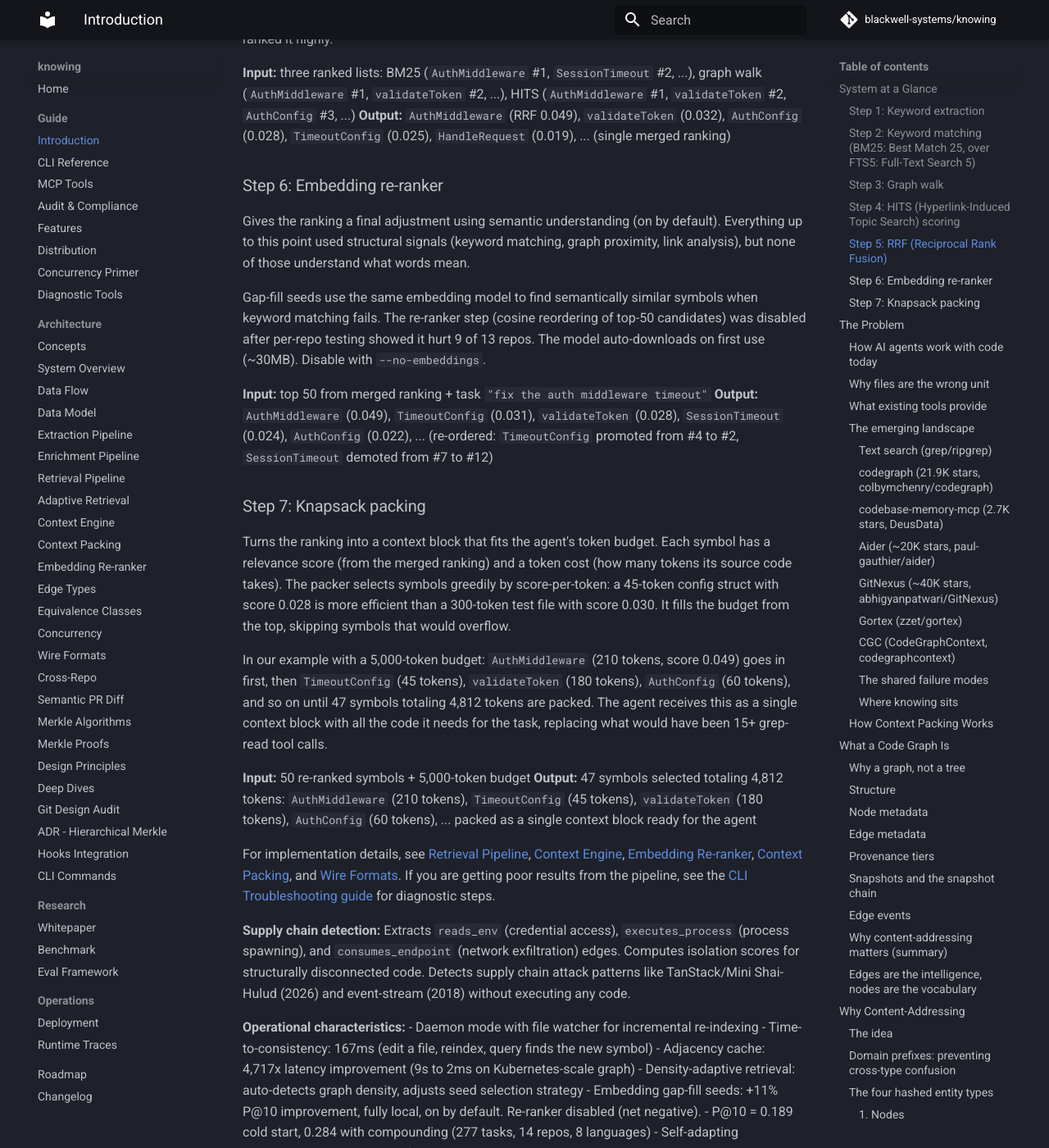
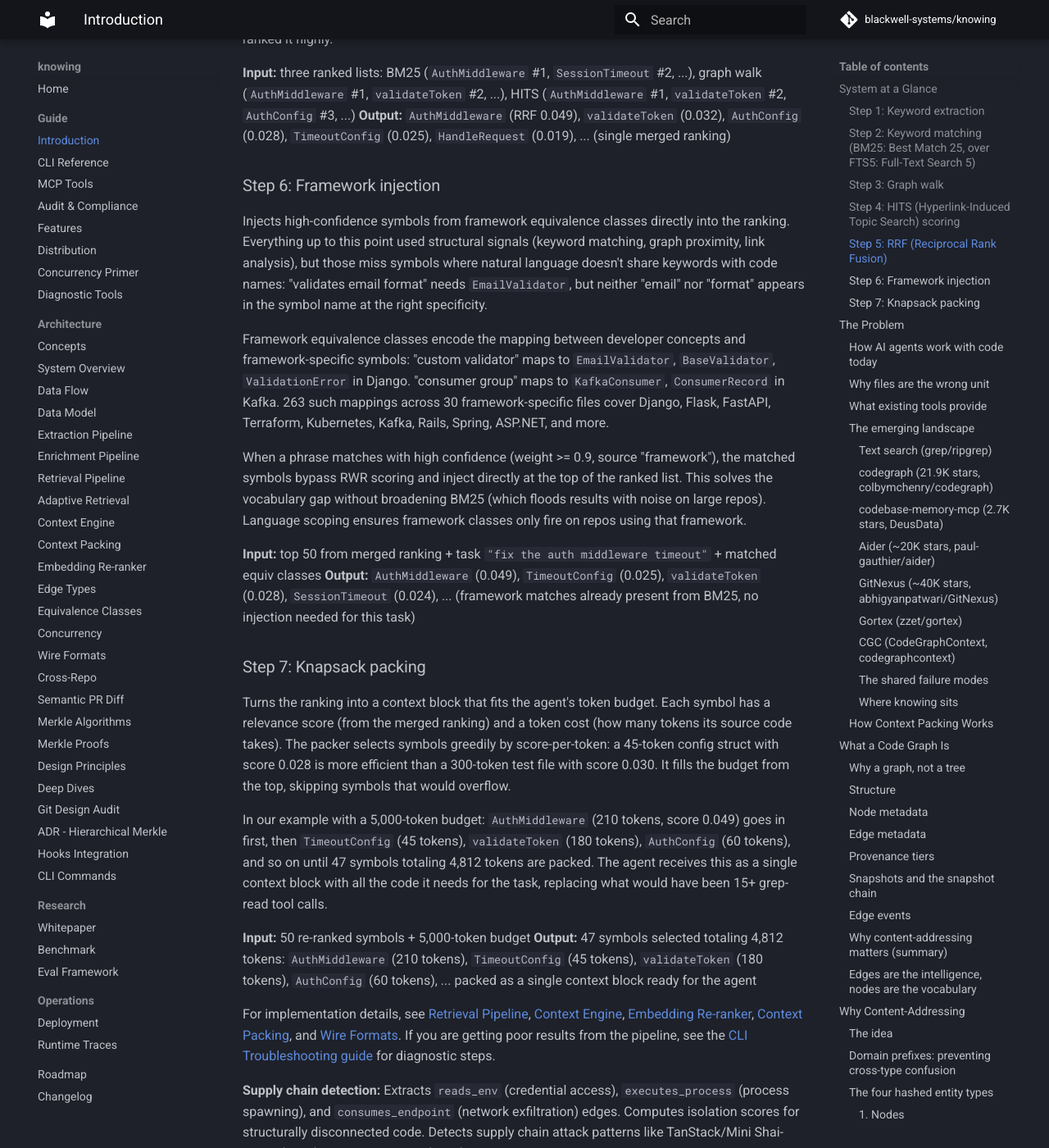
Before and after one commit to blackwell-systems/knowing, an MkDocs documentation site: the page built from docs/guide/introduction.md, in a window 1280 px wide and 1400 px high, scrolled down 4754 px. Shown: the whole window at 82% size. Built offline with MkDocs 1.6.1 and Material for MkDocs 9.7.7, drawn with Linux system fonts in a browser that asks for light colours; comment, search, counter and statistics services are not loaded; some of the changed text lies outside the part shown.

Commit message:
docs: update introduction.md with P@10=0.278, framework injection, honest measurement

````diff
--- a/docs/guide/introduction.md
+++ b/docs/guide/introduction.md
@@ -31,9 +31,9 @@ flowchart TD
     E --> F["5. RRF fusion
     merges BM25 + walk + HITS rankings
     single merged ranking"]
-    F --> G["6. Embedding re-ranker
-    TimeoutConfig promoted (semantic match)
-    SessionTimeout demoted"]
+    F --> G["6. Framework injection
+    High-confidence concept-to-symbol matches
+    bypass RWR for framework conventions"]
     G --> H["7. Knapsack packing
     47 symbols, 4,812 tokens
     fits the 5,000-token budget"]
@@ -101,14 +101,16 @@ In our example, `AuthMiddleware` tops all three lists so it stays #1. `validateT
 **Input:** three ranked lists: BM25 (`AuthMiddleware` #1, `SessionTimeout` #2, ...), graph walk (`AuthMiddleware` #1, `validateToken` #2, ...), HITS (`AuthMiddleware` #1, `validateToken` #2, `AuthConfig` #3, ...)
 **Output:** `AuthMiddleware` (RRF 0.049), `validateToken` (0.032), `AuthConfig` (0.028), `TimeoutConfig` (0.025), `HandleRequest` (0.019), ... (single merged ranking)
 
-### Step 6: Embedding re-ranker
+### Step 6: Framework injection
 
-Gives the ranking a final adjustment using semantic understanding (on by default). Everything up to this point used structural signals (keyword matching, graph proximity, link analysis), but none of those understand what words mean.
+Injects high-confidence symbols from framework equivalence classes directly into the ranking. Everything up to this point used structural signals (keyword matching, graph proximity, link analysis), but those miss symbols where natural language doesn't share keywords with code names: "validates email format" needs `EmailValidator`, but neither "email" nor "format" appears in the symbol name at the right specificity.
 
-Gap-fill seeds use the same embedding model to find semantically similar symbols when keyword matching fails. The re-ranker step (cosine reordering of top-50 candidates) was disabled after per-repo testing showed it hurt 9 of 13 repos. The model auto-downloads on first use (~30MB). Disable with `--no-embeddings`.
+Framework equivalence classes encode the mapping between developer concepts and framework-specific symbols: "custom validator" maps to `EmailValidator`, `BaseValidator`, `ValidationError` in Django. "consumer group" maps to `KafkaConsumer`, `ConsumerRecord` in Kafka. 263 such mappings across 30 framework-specific files cover Django, Flask, FastAPI, Terraform, Kubernetes, Kafka, Rails, Spring, ASP.NET, and more.
 
-**Input:** top 50 from merged ranking + task `"fix the auth middleware timeout"`
-**Output:** `AuthMiddleware` (0.049), `TimeoutConfig` (0.031), `validateToken` (0.028), `SessionTimeout` (0.024), `AuthConfig` (0.022), ... (re-ordered: `TimeoutConfig` promoted from #4 to #2, `SessionTimeout` demoted from #7 to #12)
+When a phrase matches with high confidence (weight >= 0.9, source "framework"), the matched symbols bypass RWR scoring and inject directly at the top of the ranked list. This solves the vocabulary gap without broadening BM25 (which floods results with noise on large repos). Language scoping ensures framework classes only fire on repos using that framework.
+
+**Input:** top 50 from merged ranking + task `"fix the auth middleware timeout"` + matched equiv classes
+**Output:** `AuthMiddleware` (0.049), `TimeoutConfig` (0.025), `validateToken` (0.028), `SessionTimeout` (0.024), ... (framework matches already present from BM25, no injection needed for this task)
 
 ### Step 7: Knapsack packing
 
@@ -128,10 +130,11 @@ For implementation details, see [Retrieval Pipeline](../architecture/retrieval-p
 - Time-to-consistency: 167ms (edit a file, reindex, query finds the new symbol)
 - Adjacency cache: 4,717x latency improvement (9s to 2ms on Kubernetes-scale graph)
 - Density-adaptive retrieval: auto-detects graph density, adjusts seed selection strategy
-- Embedding gap-fill seeds: +11% P@10 improvement, fully local, on by default. Re-ranker disabled (net negative).
-- P@10 = 0.189 cold start, 0.284 with compounding (277 tasks, 14 repos, 8 languages)
-- Self-adapting compounding: +4.2% P@10 from passive task memory
-- Competitive: 2.17x codegraph, 3.44x GitNexus, 3.63x Gortex, 12.6x grep (cold start)
+- Embeddings: confirmed neutral on cold start (session 23, 3 runs identical with/without). Gap-fill and re-ranker both disabled.
+- Framework equivalence classes: 263 concept-to-symbol mappings across 30 files, with forced injection for high-confidence matches
+- Adaptive retrieval: auto-detects flat RWR results on massive repos (>200K nodes), falls back to direct FTS + contains-edge expansion
+- P@10 = 0.278 cold start (297 tasks, 15 repos, 8 languages, honest measurement: no task memory, no embeddings)
+- Competitive: 3.20x codegraph, 5.05x GitNexus, 5.35x Gortex, 18.5x grep (cold start)
 - MCP server interface with 28 tools for agent consumption
 
 ## The Problem
@@ -239,11 +242,11 @@ Across all of these tools, recurring gaps appear:
 
 #### Where knowing sits
 
-knowing's differentiator is graph-native retrieval: RWR (Random Walk with Restart) + HITS authority scoring + BM25 fusion + embedding gap-fill seeds, producing a single deterministic ranking per query. The same input always yields the same output. The pipeline scales to 253K nodes (Kubernetes) without hanging. It runs locally with no LLM dependency (the embedding model is pure Go ONNX inference, not an LLM), completing in 2ms on cached graphs via the adjacency cache (220ms with embedding gap-fill). And because the graph is content-addressed and Merkle-versioned, every result is reproducible, cacheable, and provable.
+knowing's differentiator is graph-native retrieval with framework knowledge injection: RWR (Random Walk with Restart) + HITS authority scoring + BM25 fusion + 263 framework equivalence classes with forced injection, producing a single deterministic ranking per query. The same input always yields the same output. The pipeline scales to 552K nodes (VS Code) without hanging. It runs locally with no LLM dependency and no embedding dependency (embeddings confirmed neutral on cold start, session 23), completing in 2ms on cached graphs via the adjacency cache. And because the graph is content-addressed and Merkle-versioned, every result is reproducible, cacheable, and provable.
 
 **Context packers** (Aider, Repo Map, etc) analyze your repo and produce a condensed map for the agent's context window. They run at query time, produce text, and are stateless: they don't remember what was useful last time. They don't version their output or prove anything about it.
 
-**Code graphs / indexers** (Sourcegraph, codegraph, GitNexus, Stack Graphs) build a queryable index of code relationships. Most use mutable state (database rows with auto-increment IDs). They can answer "who calls X?" but can't answer "who called X last Tuesday?" or "prove no one calls X." They don't learn from feedback. In head-to-head benchmark (14 repos, 277 tasks, 8 languages): knowing achieves 2.17x the precision of codegraph (19K stars), 3.44x vs GitNexus, and 3.63x vs Gortex.
+**Code graphs / indexers** (Sourcegraph, codegraph, GitNexus, Stack Graphs) build a queryable index of code relationships. Most use mutable state (database rows with auto-increment IDs). They can answer "who calls X?" but can't answer "who called X last Tuesday?" or "prove no one calls X." They don't learn from feedback. In head-to-head benchmark (15 repos, 297 tasks, 8 languages): knowing achieves 3.20x the precision of codegraph (19K stars), 5.05x vs GitNexus, and 5.35x vs Gortex. All measurements use honest cold-start evaluation with no task memory and dot-bounded symbol matching.
 
 **Agent memory systems** (MemGPT, various RAG frameworks) persist information across sessions. They remember conversations but not code structure. They can recall "you asked about auth last time" but can't tell you "auth's blast radius grew by 3 callers since then."
 
@@ -943,18 +946,21 @@ knowing is unique in applying content-addressing to *relationships between code*
 
 ### Measured performance
 
-These numbers are reproducible via the benchmark suite (14 repos, 277 tasks, 8 languages):
+These numbers are reproducible via the benchmark suite (15 repos, 297 tasks, 8 languages). All measurements use honest cold-start measurement: no task memory, no embeddings, dot-bounded symbol matching.
 
-| Metric | Cold Start | With Compounding | Context |
-|---|---|---|---|
-| P@10 (precision at 10) | 0.189 | 0.194 (+2.6%) | 2.17x codegraph, 3.44x GitNexus, 3.63x Gortex, 12.6x grep |
-| R@10 (recall at 10) | 0.414 | 0.424 (+6.4%) | 14 repos, 8 languages (Go, Python, TS, Rust, Java, C#, Ruby) |
-| NDCG@10 | 0.350 | 0.382 | Ranking quality improves with compounding |
-| MRR | 0.395 | 0.406 | First relevant result position |
-| Embedding re-rank latency | 220ms | 220ms | Cached vectors; 660ms uncached (first run) |
+| Metric | Value | Context |
+|---|---|---|
+| P@10 (precision at 10) | 0.278 +/- 0.003 | 4 runs confirmed (0.281, 0.275, 0.276, 0.279) |
+| R@10 (recall at 10) | 0.405 | 15 repos, 8 languages (Go, Python, TS, Rust, Java, C#, Ruby) |
+| NDCG@10 | 0.425 | Ranking quality |
+| MRR | 0.465 | First relevant result position |
+| vs codegraph (19K stars) | 3.20x | Head-to-head on shared tasks |
+| vs GitNexus (40K stars) | 5.05x | Head-to-head on shared tasks |
+| vs Gortex | 5.35x | Head-to-head on shared tasks |
+| vs grep | 18.5x | All 297 tasks |
+| Equivalence classes | 263 | Across 30 framework-specific files |
 | Adjacency cache latency | 2ms | Down from 9s uncached on k8s (4,717x improvement) |
 | Time-to-consistency | 167ms | File edit to query returning new symbol |
-| Feedback impact | +34pp over 5 rounds | 16% baseline to 50% with feedback |
 | Index throughput | 494x incremental vs full | IndexFilesIncremental on warm graph |
 | Edge types | 38 | Including accesses_field, reads_env, executes_process (supply chain) |
 
@@ -999,9 +1005,10 @@ knowing context -task "add rate limiting to the API handler" -format gcf
 # 7. Understand why a symbol ranked where it did
 knowing why -task "add rate limiting" -symbol "APIHandler"
 
-# 8. (Optional) Pre-cache embedding vectors for faster gap-fill (+11%)
-knowing enrich embeddings
-# Embedding gap-fill is on by default (+11%). Re-ranker disabled.
+# 8. (Optional) Enrich with LSP for higher-confidence edges
+knowing enrich lsp
+# LSP enrichment upgrades ast_inferred edges to lsp_resolved (0.7 -> 0.9 confidence).
+# Requires language server installed (gopls, pyright, etc.).
 ```
 
 **Tips for good results:**
````
